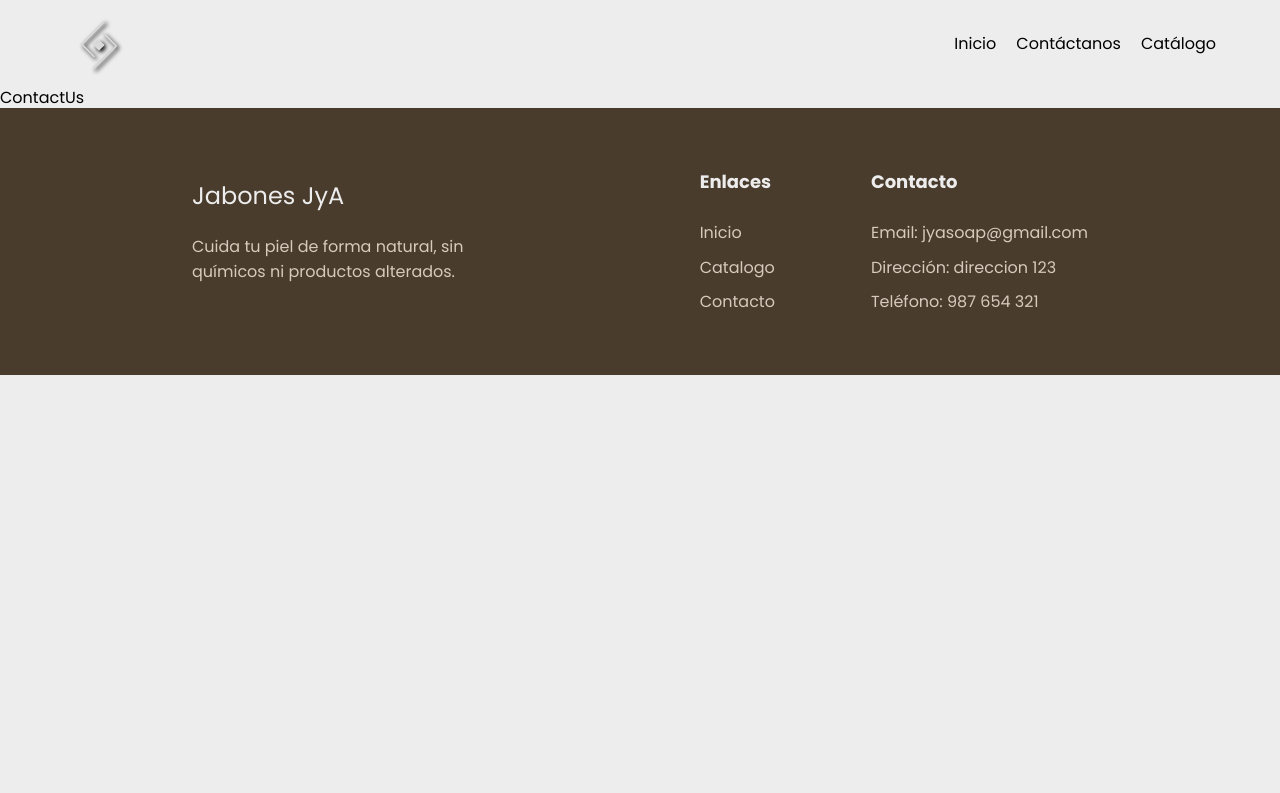
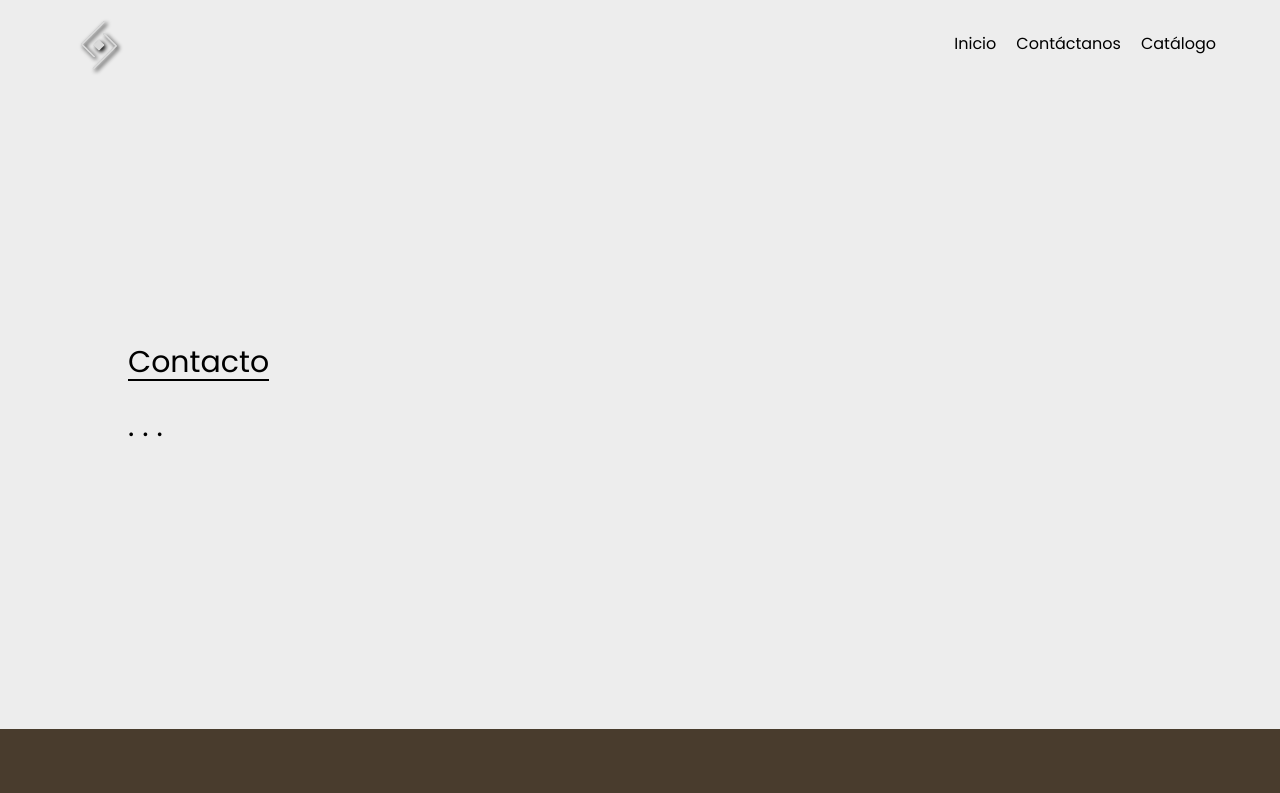
Before and after one commit to donatto22/jabones-jya, a React (Vite) app: page /contact in a window 1280 px wide. Shown: the top 793 px of the page. Built offline with nearby package versions, Linux system fonts and the light colour scheme.

Commit message:
Pequeño estilo agregado a la página de contacto

```diff
--- a/src/jabonesapp/pages/ContactUs.jsx
+++ b/src/jabonesapp/pages/ContactUs.jsx
@@ -1,9 +1,35 @@
+import { Box, Text,
+    FormControl,
+    FormLabel,
+    Input,
+    VStack, } from "@chakra-ui/react"
 import { JabonesLayout } from "../layout/JabonesLayout"
+
+const PersonalizedInput = ({ ...props }) => {
+    return <Input { ...props } border='0' borderRadius='4px' mt='10px' p='.4em 0' textIndent={10}/>
+}
 
 const ContactUs = () => {
     return (
         <JabonesLayout>
-            <div>ContactUs</div>
+            <Box w='100%' h='80dvh' display='flex' justifyContent='center' flexDir='column' alignItems='flex-start'>
+                <Box w='80%' m='0 auto'>
+                    <Text fontSize='30px' mt={0} boxShadow='0 2px 0 black' width='fit-content'>Contacto</Text>
+                    <Text fontSize='30px' mt={0} width='fit-content'>. . .</Text>
+
+                    {/* <VStack align='start'>
+                        <FormControl>
+                            <FormLabel>Correo</FormLabel>
+                            <PersonalizedInput type='email' />
+                        </FormControl>
+
+                        <FormControl>
+                            <FormLabel>Telefono</FormLabel>
+                            <PersonalizedInput type='number' />
+                        </FormControl>
+                    </VStack> */}
+                </Box>
+            </Box>
         </JabonesLayout>
     )
 }
```
